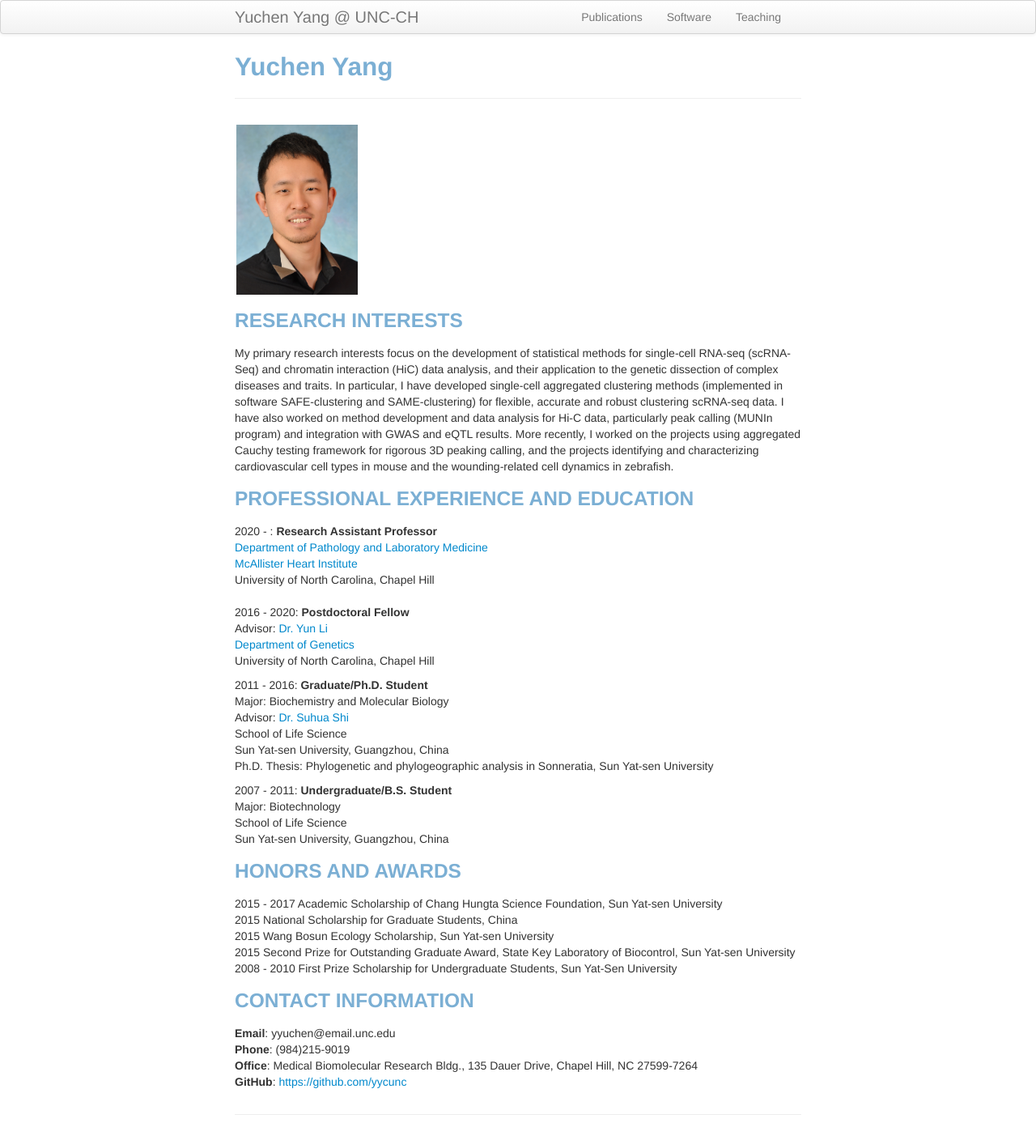
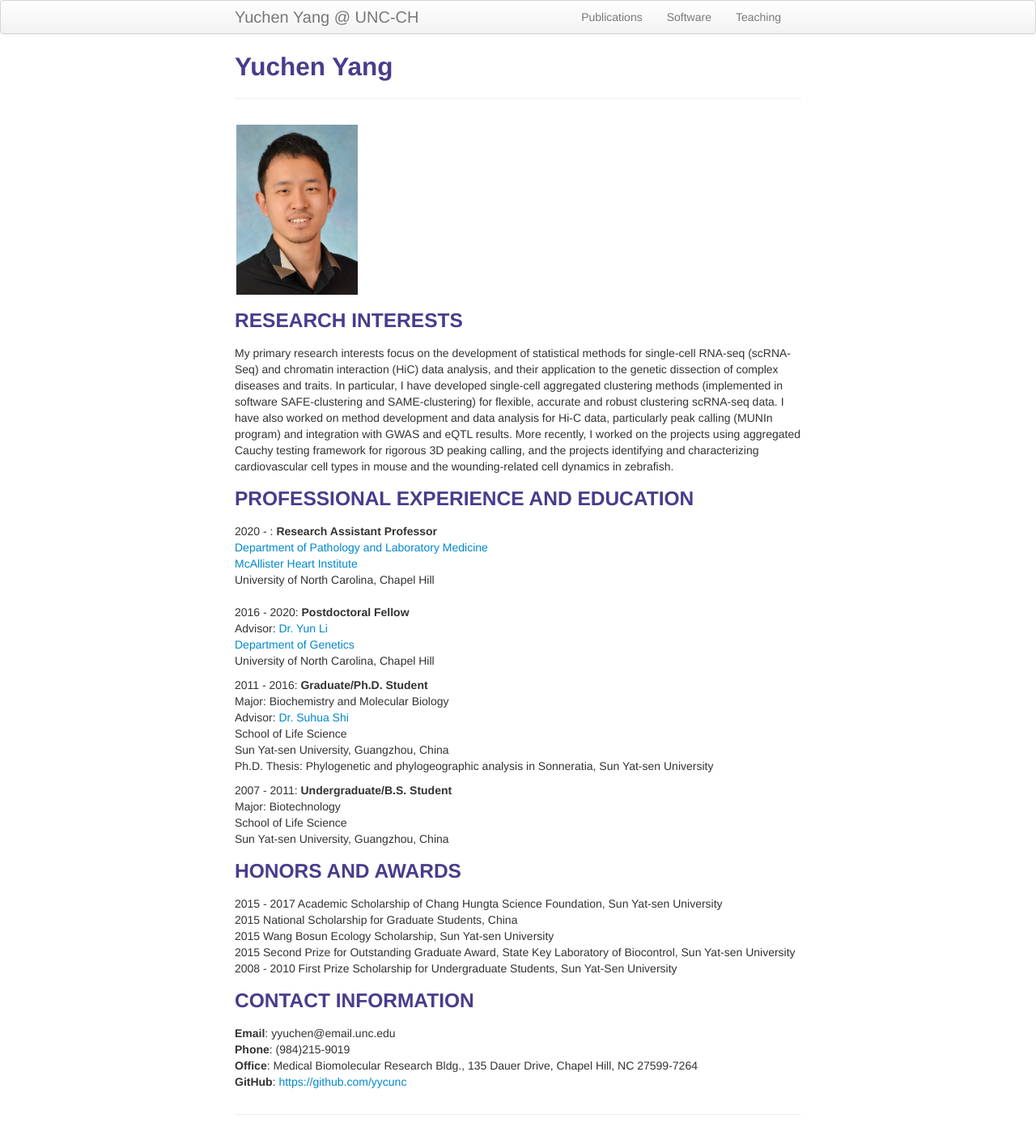
Before and after one commit to yycunc/yycunc.github.io, a Jekyll site: the page built from index.md, in a window 1280 px wide. Shown: the whole page at 81% size. Built offline with Jekyll 4.4.1, drawn with Linux system fonts in a browser that asks for light colours.

Commit message:
Update kbroman.css

```diff
--- a/assets/themes/twitter/css/kbroman.css
+++ b/assets/themes/twitter/css/kbroman.css
@@ -15,7 +15,7 @@ a {
 }
 
 a:hover {
-    color: #7BAFD4;
+    color: darkslateblue;
     background-color: #e3e4fa;
     text-decoration: none;
 }
@@ -25,7 +25,7 @@ a img {
 }
 
 a:hover img {
-    color: #7BAFD4;
+    color: darkslateblue;
     background-color: #e3e4fa;
     text-decoration: none;
     border: solid 2px #e3e4fa;
@@ -58,5 +58,5 @@ td.right {
 
 
 h1, h2, h3, h4 {
-    color: #7BAFD4;
+    color: darkslateblue;
 }
```
